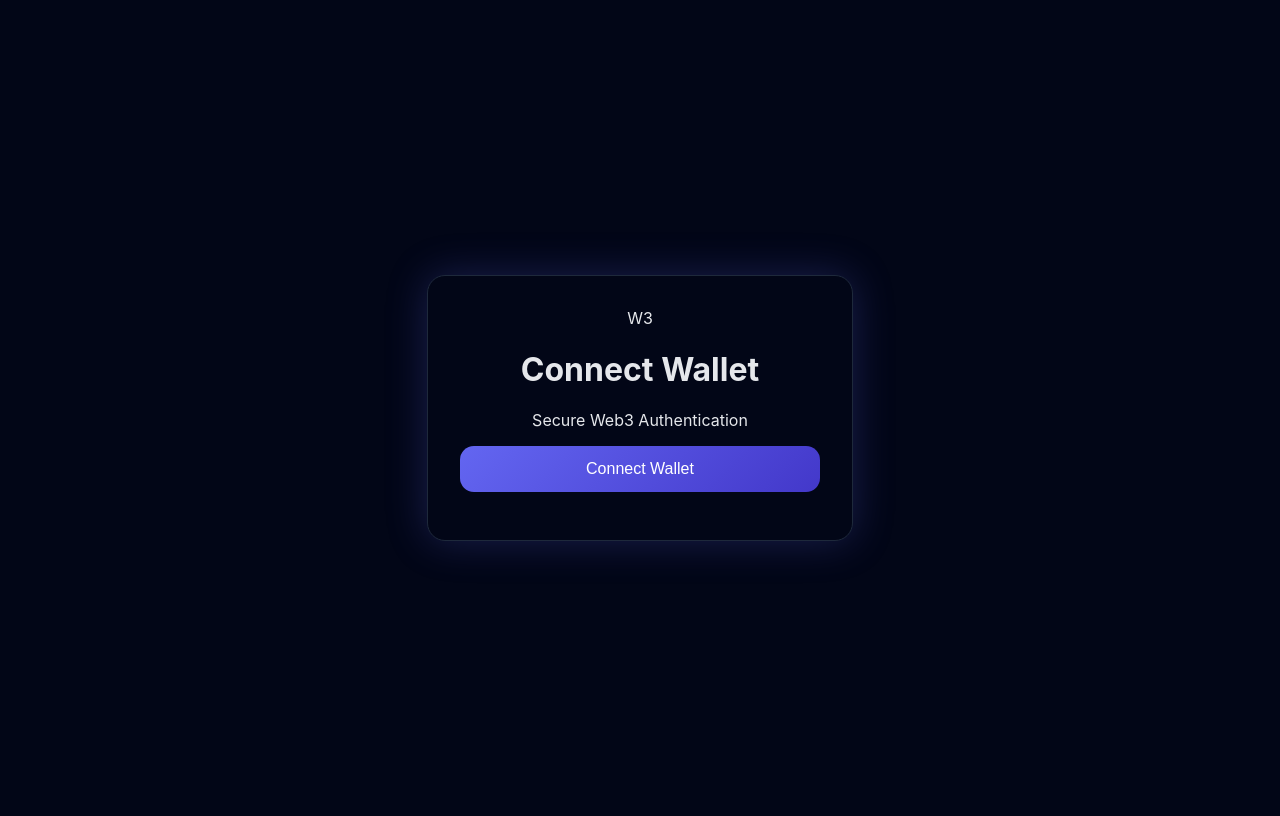
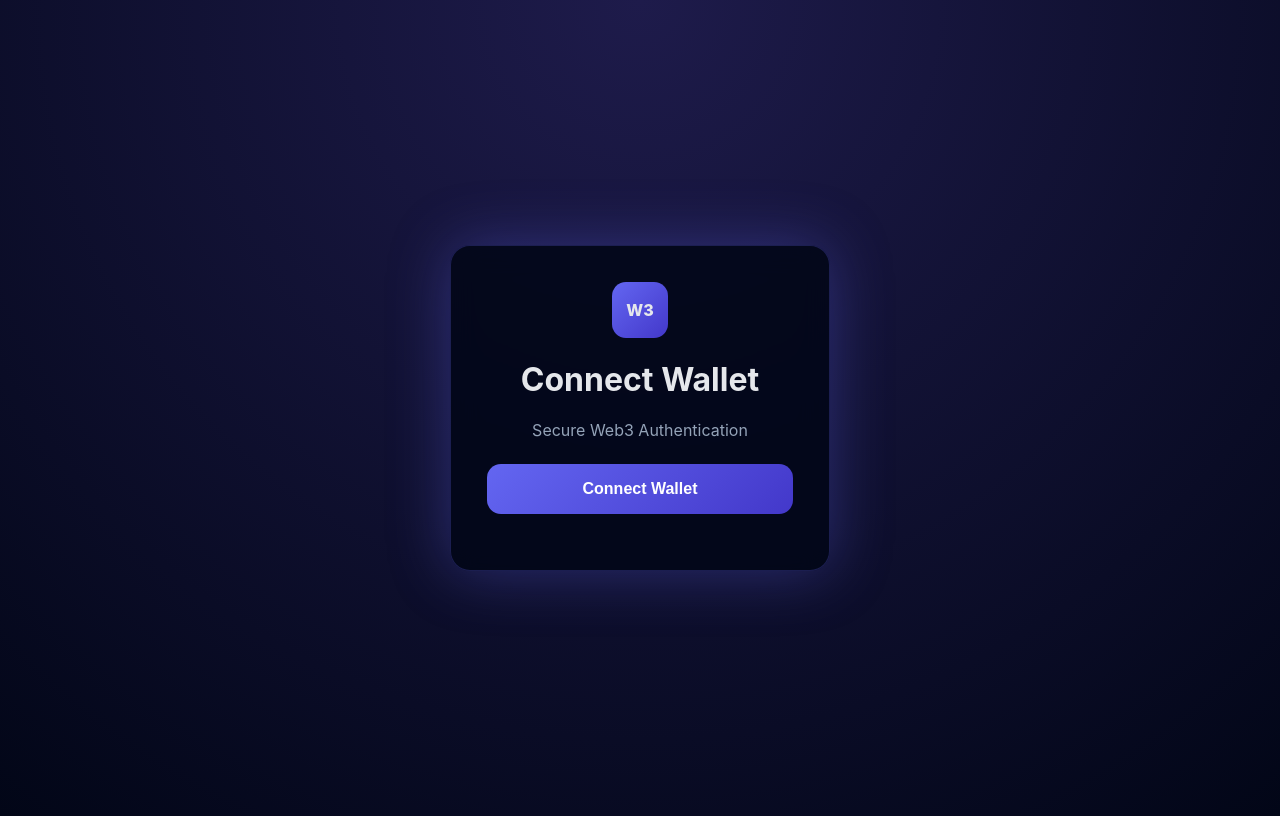
Before and after one commit to deannaraelarson-hub/D, a website built with Vite: page index.html in a window 1280 px wide. Built offline with nearby package versions, Linux system fonts and the light colour scheme; what @walletconnect/ethereum-provider, @web3modal/standalone would draw is missing.

Commit message:
Update style.css

```diff
--- a/style.css
+++ b/style.css
@@ -1,48 +1,89 @@
+* {
+  box-sizing: border-box;
+}
+
 body {
-  background: #020617;
-  color: #e5e7eb;
+  background: radial-gradient(circle at top, #1e1b4b, #020617);
   font-family: Inter, system-ui;
+  height: 100vh;
   display: flex;
   justify-content: center;
   align-items: center;
-  height: 100vh;
+  color: #e5e7eb;
 }
 
 .card {
-  background: #020617;
-  border: 1px solid #1e293b;
-  padding: 32px;
-  border-radius: 18px;
-  width: 360px;
+  background: rgba(2,6,23,0.85);
+  backdrop-filter: blur(14px);
+  border: 1px solid rgba(99,102,241,0.25);
+  padding: 36px;
+  width: 380px;
+  border-radius: 20px;
   text-align: center;
-  box-shadow: 0 0 40px rgba(99,102,241,0.25);
+  box-shadow: 0 0 60px rgba(99,102,241,0.35);
+}
+
+.logo {
+  width: 56px;
+  height: 56px;
+  background: linear-gradient(135deg,#6366f1,#4338ca);
+  border-radius: 14px;
+  display: grid;
+  place-items: center;
+  font-weight: 800;
+  margin: 0 auto 16px;
+}
+
+.subtitle {
+  color: #94a3b8;
+  margin-bottom: 24px;
 }
 
 button {
+  position: relative;
   width: 100%;
+  padding: 16px;
+  font-size: 16px;
+  font-weight: 600;
+  border-radius: 14px;
+  border: none;
+  cursor: pointer;
   background: linear-gradient(135deg,#6366f1,#4338ca);
-  border: none;
   color: white;
-  padding: 14px;
-  border-radius: 14px;
-  cursor: pointer;
-  font-size: 16px;
-  transition: transform .2s ease, box-shadow .2s ease;
+  transition: all .25s ease;
 }
 
 button:hover {
   transform: translateY(-2px);
-  box-shadow: 0 12px 30px rgba(99,102,241,0.5);
+  box-shadow: 0 20px 40px rgba(99,102,241,.5);
+}
+
+button.loading {
+  pointer-events: none;
+  opacity: .85;
 }
 
 button.connected {
   background: linear-gradient(135deg,#22c55e,#16a34a);
 }
 
-#success {
-  margin-top: 14px;
+.btn-loader {
+  display: none;
+}
+
+.success {
+  margin-top: 24px;
+  animation: fadeIn .4s ease forwards;
+}
+
+.success .check {
+  font-size: 36px;
   color: #22c55e;
+}
+
+.success-text {
   font-weight: 600;
+  margin-top: 6px;
 }
 
 .hidden {
@@ -50,8 +91,13 @@ button.connected {
 }
 
 pre {
-  margin-top: 16px;
+  margin-top: 20px;
   font-size: 13px;
   color: #a5b4fc;
   word-break: break-all;
 }
+
+@keyframes fadeIn {
+  from { opacity: 0; transform: translateY(10px); }
+  to { opacity: 1; transform: translateY(0); }
+}
```
